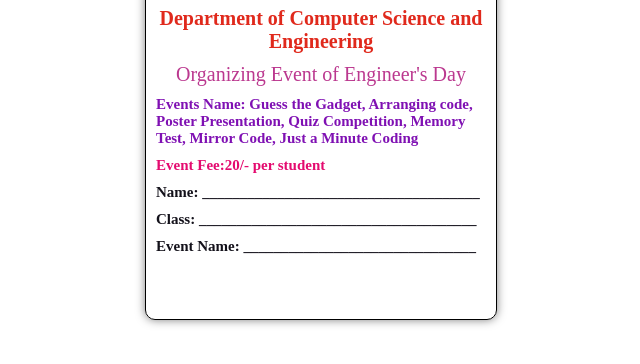
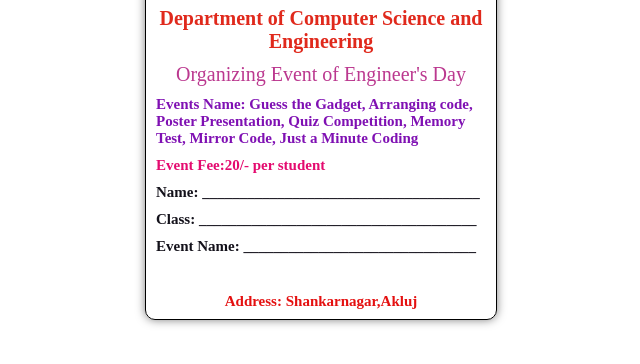
Before and after one commit to AnurupaKamble/college-event-ticket, a plain HTML site: page index.html in a window 1280 px wide. Shown: the part 150-514 px from the top of the page, without its empty margins (319-959 px from the left). Drawn offline with Linux system fonts and the light colour scheme.

Commit message:
address added

```diff
--- a/index.html
+++ b/index.html
@@ -24,6 +24,7 @@
         <h3 class="head4"> Class: _____________________________________</h3>
         <h3 class="head4"> Event Name: _______________________________</h3>
         <br/>
+        <h2 class="head5">Address: Shankarnagar,Akluj</h2>
 
 
         </div>
--- a/style.css
+++ b/style.css
@@ -3,7 +3,6 @@
     flex-wrap: wrap;
     justify-content: space-evenly;
 }
-
 .event-card{
     width: 350px;
     height: 450px;
@@ -20,21 +19,18 @@
     box-shadow: 0 0 10px rgba(199, 193, 193, 0.5);
     border-radius: 10px 10px 0 0;
 }
-
 .head{
     color: rgb(14, 114, 114);
     background-color: rgb(196, 186, 153);
     margin: 10px ;
     font-size: 20px;
  }
-
  .head1{
     color: rgb(224, 41, 28);
     margin: 10px ;
     font-size: 20px;
     text-align: center;
  }
-
  .event{
     color: rgb(187, 56, 143);
     margin: 10px ;
@@ -42,21 +38,24 @@
     justify-content: center;
     text-align: center;
  }
-
  .head2{
     color: rgb(127, 16, 179);
     margin: 10px ;
     font-size: 15px;
  }
-
  .head3{
     color: rgb(228, 10, 111);
     margin: 10px ;
     font-size: 15px;
  }
-
  .head4{
     color: rgb(19, 17, 26);
     margin: 10px ;
     font-size: 15px;
  }
+ .head5{
+    color: rgb(228, 16, 16);
+    margin: 10px ;
+    font-size: 15px;
+    text-align: center;
+ }
```
